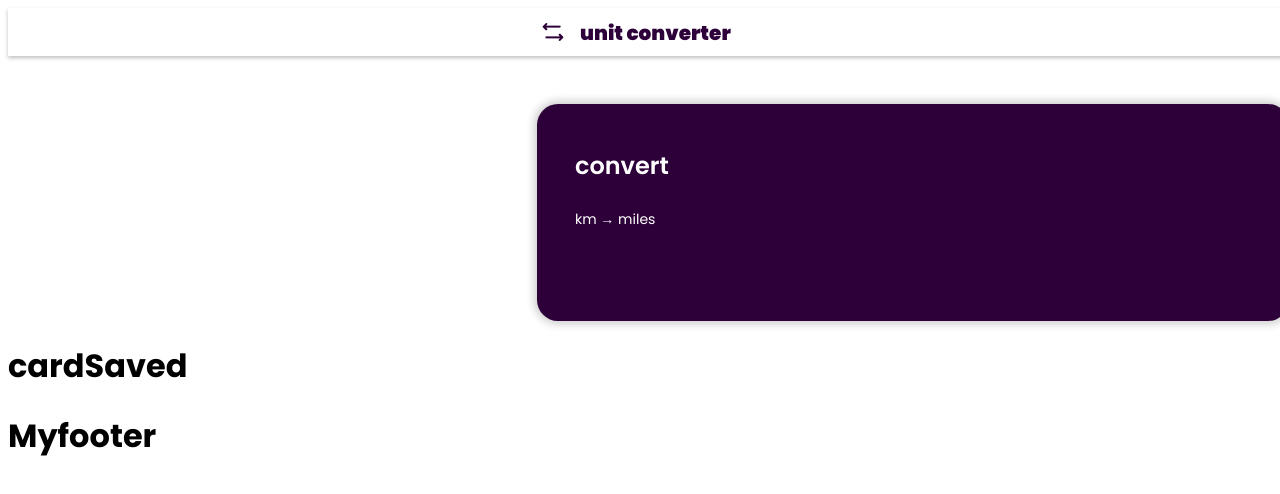
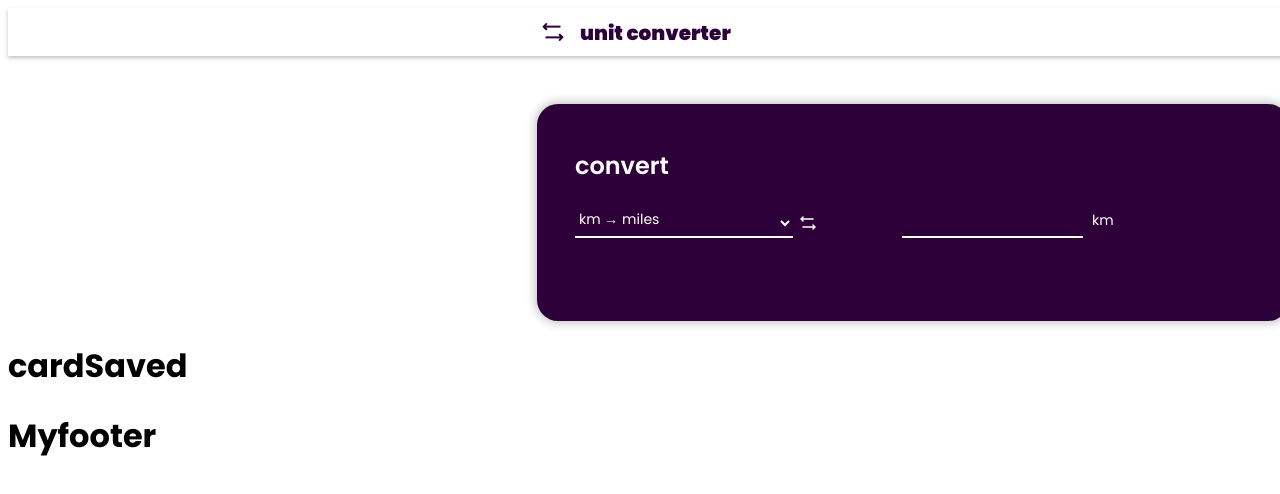
Before and after one commit to omarPerez1987/oxigen_frontend_test, a React (Vite) app: page / in a window 1280 px wide. Shown: the top 494 px of the page. Built offline with nearby package versions, Linux system fonts and the light colour scheme.

Commit message:
añadir estilos

```diff
--- a/src/components/cardConvert/CardConvert.jsx
+++ b/src/components/cardConvert/CardConvert.jsx
@@ -1,4 +1,5 @@
 import "./cardconvert.css";
+import exchange from "./Exchange.png";
 
 const CardConvert = () => {
   return (
@@ -6,14 +7,16 @@ const CardConvert = () => {
       <h2>convert</h2>
       <div className="container-select">
         <select name="select-convert">
-          <option value="km-mi">km → miles</option>
-          <option value="mi-km">miles → km</option>
-          <option value="ft-m">feet → meter</option>
-          <option value="m-ft">meter → feet</option>
-          <option value="cm-in">cm → inch</option>
-          <option value="in-cm">inch → cm</option>
+          <option value="km">km → miles</option>
+          <option value="miles">miles → km</option>
+          <option value="feet">feet → meter</option>
+          <option value="meter">meter → feet</option>
+          <option value="cm">cm → inch</option>
+          <option value="inch">inch → cm</option>
         </select>
-        <p></p>
+        <img src={exchange} alt="flechas de conversion" />
+        <input type="text" align="right" />
+        <p>km</p>
       </div>
     </section>
   );
--- a/src/components/cardConvert/cardconvert.css
+++ b/src/components/cardConvert/cardconvert.css
@@ -28,13 +28,73 @@
   margin-top: 23px;
   width: 218px;
   height: auto;
+  display: flex;
+  align-items: center;
 }
 
 .container-select select {
+  width: 218px;
+  height: auto;
   background-color: transparent;
+  outline: none;
   border: none;
-  appearance: none;
-  width: 150px;
+  border-bottom: 2px solid #fff;
+  padding-bottom: 5px;
+  flex-shrink: 0;
+  color: #fff;
+  font-family: Poppins;
+  font-size: 14px;
+  font-style: normal;
+  font-weight: 400;
+  line-height: normal;
+}
+
+.container-select select:focus {
+  border: none;
+  border-bottom: 2px solid #fff;
+}
+.container-select select:active {
+  border: none;
+  border-bottom: 2px solid #fff;
+}
+
+.container-select select option {
+  color: black;
+}
+
+.container-select img {
+  margin-left: 3px;
+  width: 24px;
+  height: 24px;
+  flex-shrink: 0;
+}
+
+.container-select input {
+  margin-top: 4px;
+  margin-left: 82px;
+  width: 221px;
+  background-color: #2e0039;
+  outline: none;
+  border: none;
+  border-bottom: 2px solid #fff;
+  padding-bottom: 7px;
+  color: #fff;
+  text-align: right;
+}
+
+.container-select input:focus {
+  border: none;
+  border-bottom: 2px solid #fff;
+}
+.container-select input:active {
+  border: none;
+  border-bottom: 2px solid #fff;
+}
+
+.container-select p {
+  margin-top: 4px;
+  margin-left: 9px;
+  width: 27px;
   height: 17px;
   flex-shrink: 0;
   color: #fff;
@@ -44,18 +104,3 @@
   font-weight: 400;
   line-height: normal;
 }
-
-.container-select p {
-  margin-top: 7px;
-  width: 218px;
-  height: 2px;
-  color: #fff;
-}
-
-.container-select select:focus {
-  border: none;
-}
-
-.container-select select option {
-  color: black;
-}
--- a/src/components/myHeader/myHeader.css
+++ b/src/components/myHeader/myHeader.css
@@ -1,4 +1,3 @@
-
 /* HEADER  */
 .container-header {
   display: flex;
@@ -19,7 +18,7 @@
 }
 
 .title-header {
-    margin: 10px 0px 7px 0px;
+  margin: 10px 0px 7px 0px;
   width: 156px;
   height: 31px;
   flex-shrink: 0;
```
Also changed, not shown: src/components/cardConvert/Exchange.png (added), src/components/cardConvert/Heart.png (added).
